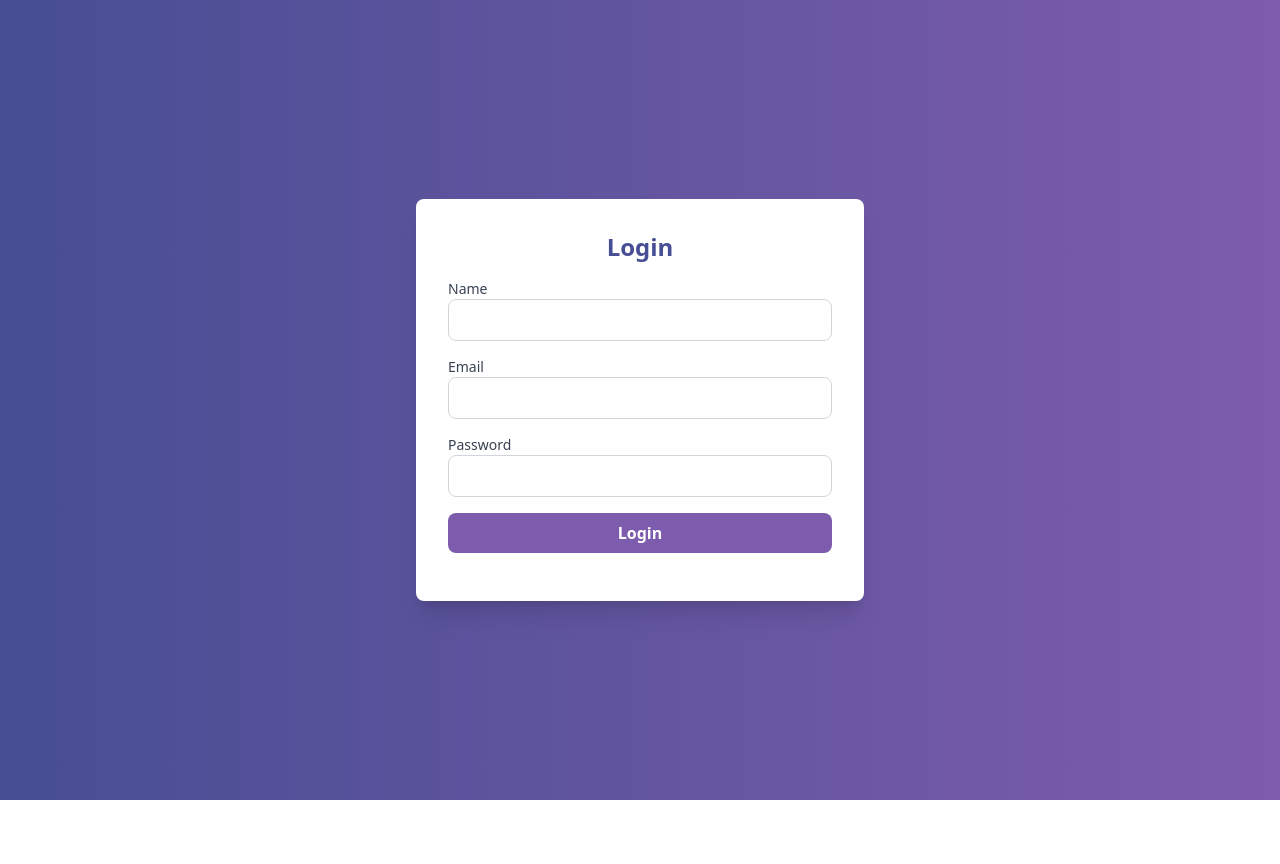
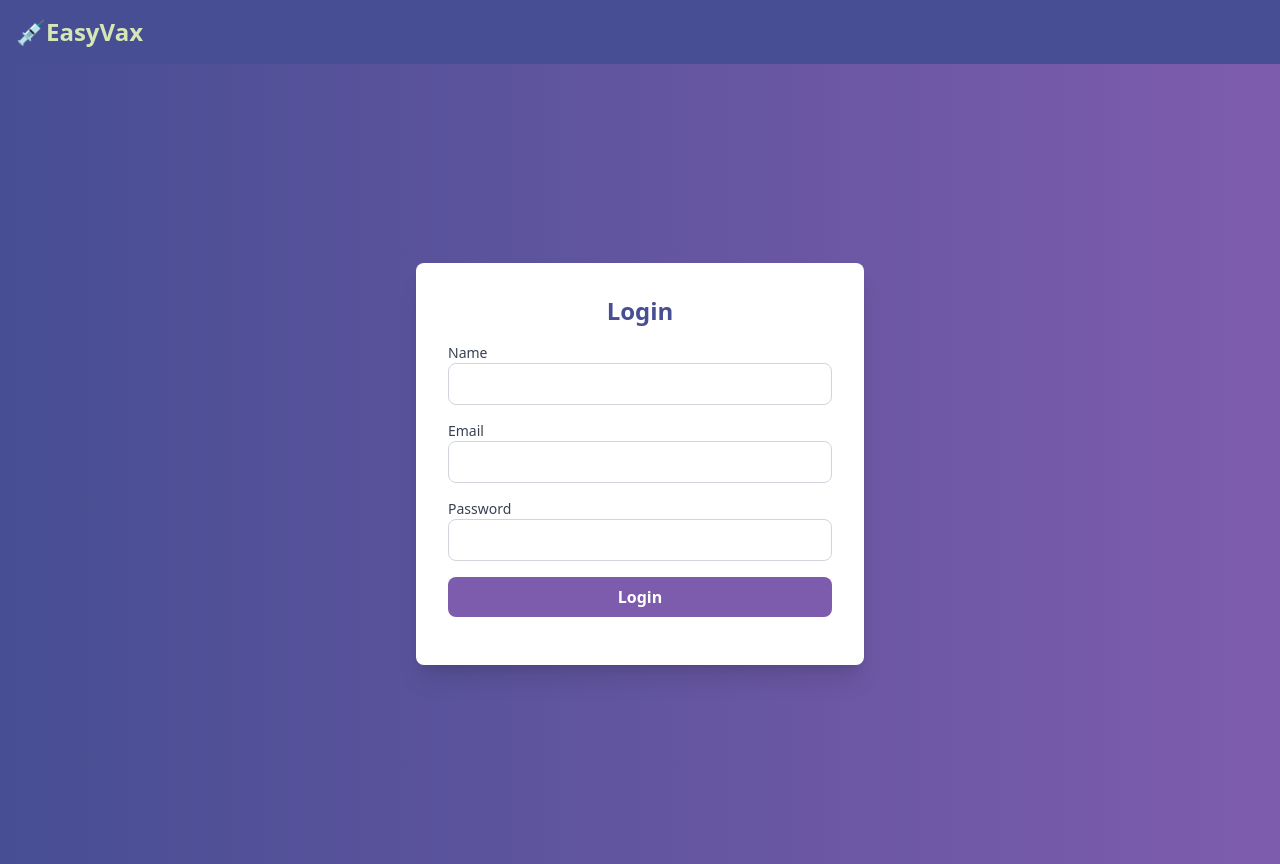
Before and after one commit to ignaciomercado4/vaccine-frontend, a React (Vite) app: page /login in a window 1280 px wide. Before the commit the page ends 800 px from the top, so only its background shows below. Built offline with nearby package versions, Linux system fonts and the light colour scheme.

Commit message:
feat: adds top navigation bar

```diff
--- a/src/App.jsx
+++ b/src/App.jsx
@@ -1,5 +1,6 @@
 import React from "react";
 import { BrowserRouter as Router, Routes, Route } from "react-router-dom";
+import Layout from "./layouts/Layout";
 import Home from "./components/Home"
 import Drugs from "./components/Drugs"
 import Signup from "./components/Signup";
@@ -10,6 +11,7 @@ import { verifySession } from "./utils/auth";
 function App() {
   return (
     <Router>
+      <Layout>
         <Routes>
           <Route path="/login" element={<Login />} />
           <Route path="/signup" element={<Signup />} />
@@ -17,6 +19,7 @@ function App() {
           <Route path="/drugs" element={verifySession() ? <Drugs /> : <Login />} />
           <Route path="/vaccinations" element={verifySession() ? <Vaccinations /> : <Login />} />
         </Routes>
+      </Layout>
     </Router>
   );
 }
--- /dev/null
+++ b/src/components/Navbar.jsx
@@ -0,0 +1,46 @@
+import { Link } from "react-router-dom";
+
+function Navbar() {
+    const isAuthPage =
+        window.location.pathname === "/login" || window.location.pathname === "/signup";
+
+    return (
+        <nav className="bg-[#474E93] p-4 shadow-lg">
+            <div className="container mx-auto flex justify-between items-center">
+                <Link to="/" className="text-2xl font-bold text-[#D5E7B5]">
+                    💉EasyVax
+                </Link>
+                {!isAuthPage && (
+                    <div className="space-x-6">
+                        <Link
+                            to="/"
+                            className="text-[#b4a5c9] hover:text-[#72BAA9] transition-colors"
+                        >
+                            Home
+                        </Link>
+                        <Link
+                            to="/drugs"
+                            className="text-[#b4a5c9] hover:text-[#72BAA9] transition-colors"
+                        >
+                            Drugs
+                        </Link>
+                        <Link
+                            to="/vaccinations"
+                            className="text-[#b4a5c9] hover:text-[#72BAA9] transition-colors"
+                        >
+                            Vaccinations
+                        </Link>
+                        <Link
+                            to="/users"
+                            className="text-[#b4a5c9] hover:text-[#72BAA9] transition-colors"
+                        >
+                            Users
+                        </Link>
+                    </div>
+                )}
+            </div>
+        </nav>
+    );
+}
+
+export default Navbar;
--- /dev/null
+++ b/src/layouts/Layout.jsx
@@ -0,0 +1,12 @@
+import Navbar from "../components/Navbar";
+
+function Layout({ children }) {
+    return (
+        <div className="flex flex-col">
+            <Navbar />
+            <main className="flex-grow">{children}</main>
+        </div>
+    );
+}
+
+export default Layout;
```
Lines whose indentation alone changed are shown as unchanged.
